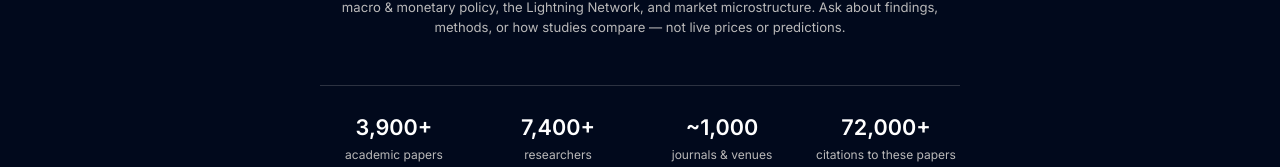
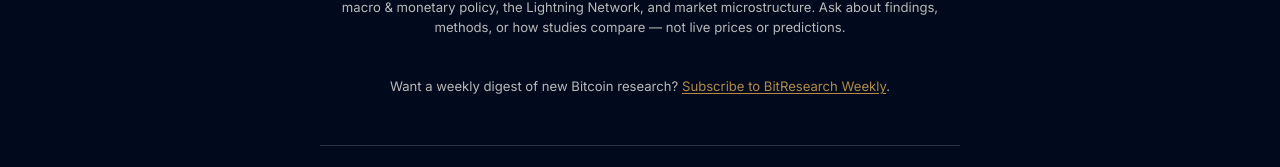
Before and after one commit to jippylong12/bei-website, a React (Vite) app: page /BitResearch in a window 1280 px wide. Shown: the part 452-619 px from the top of the page. Built offline with nearby package versions, Linux system fonts and the light colour scheme; no server answers.

Commit message:
Add a BitResearch Weekly subscribe link to the chat landing
Link the (now public) newsletter subscribe page from the BitResearch
empty state so visitors can sign up for the weekly digest.

Co-Authored-By: Claude Opus 4.8 <noreply@anthropic.com>

```diff
--- a/src/pages/Chat/Chat.jsx
+++ b/src/pages/Chat/Chat.jsx
@@ -6,6 +6,7 @@ import MessageList from './MessageList';
 import useChatStream from './useChatStream';
 import useCorpusStats from './useCorpusStats';
 import { exportTranscript } from './storage';
+import { API_BASE } from '../../config/api';
 import styles from './Chat.module.css';
 
 // A short read on what the corpus covers, so users calibrate what to ask.
@@ -70,6 +71,23 @@ export default function Chat() {
               The corpus covers {CORPUS_TOPICS}. Ask about findings, methods, or how
               studies compare — not live prices or predictions.
             </motion.p>
+            <motion.p
+              className={styles.newsletterNote}
+              initial={{ opacity: 0 }}
+              animate={{ opacity: 1 }}
+              transition={{ duration: 0.6, delay: 0.35 }}
+            >
+              Want a weekly digest of new Bitcoin research?{' '}
+              <a
+                className={styles.newsletterLink}
+                href={`${API_BASE}/newsletter`}
+                target="_blank"
+                rel="noopener noreferrer"
+              >
+                Subscribe to BitResearch Weekly
+              </a>
+              .
+            </motion.p>
             <motion.div
               className={styles.corpusStatsReveal}
               initial={{ opacity: 0, y: 12 }}
--- a/src/pages/Chat/Chat.module.css
+++ b/src/pages/Chat/Chat.module.css
@@ -172,6 +172,24 @@
   color: var(--color-text-muted);
   text-align: center;
   line-height: 1.5;
+}
+
+.newsletterNote {
+  margin-top: var(--space-sm);
+  font-size: 0.82rem;
+  color: var(--color-text-muted);
+  text-align: center;
+  line-height: 1.5;
+}
+
+.newsletterLink {
+  color: var(--color-accent);
+  text-decoration: underline;
+  text-underline-offset: 2px;
+}
+
+.newsletterLink:hover {
+  text-decoration: none;
 }
 
 /* Suggested follow-ups ---------------------------------------------------------*/
```
